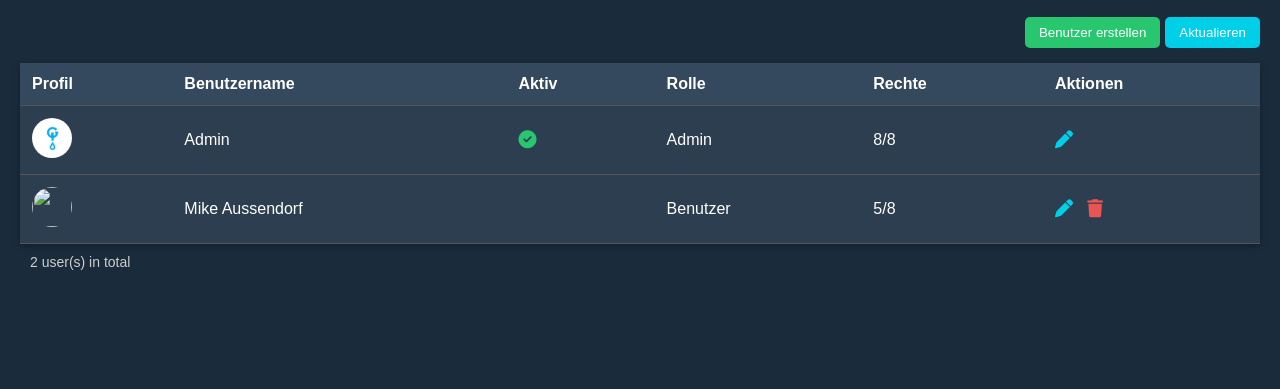
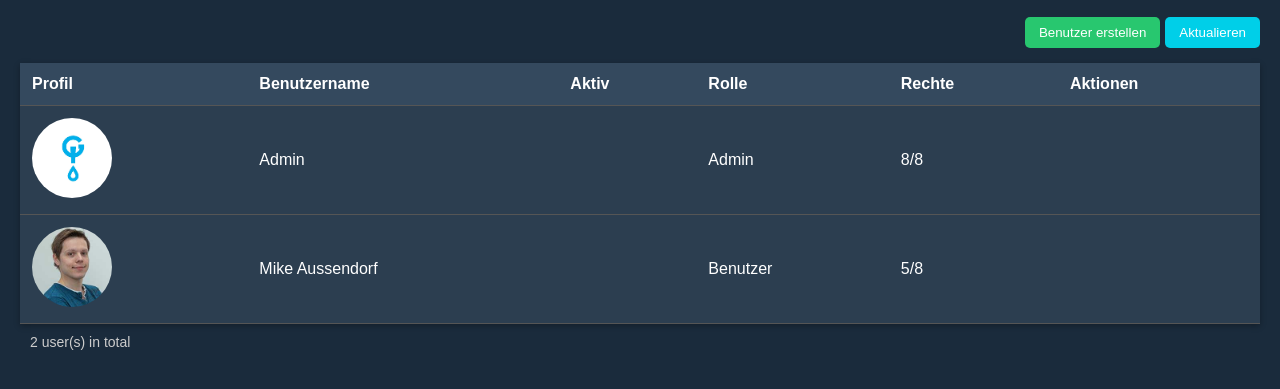
Before and after one commit to Mikeaussen/ESP32-Webserver, a plain HTML site: page data/profil.html in a window 1280 px wide. Shown: the part 61-450 px from the top of the page. Drawn offline with Linux system fonts and the light colour scheme.

Commit message:
test-Änderung

```diff
--- a/data/profil.html
+++ b/data/profil.html
@@ -3,7 +3,6 @@
 <head>
   <meta charset="UTF-8">
   <title>User Management</title>
-  <link rel="stylesheet" href="https://cdnjs.cloudflare.com/ajax/libs/font-awesome/6.4.0/css/all.min.css">
   <style>
     body {
       font-family: Arial, sans-serif;
@@ -211,7 +210,7 @@
   <script>
     const users = [
       { username: "Admin", PIN: "1111", active: true, role: "Admin", anzahl_rechte: "8", image: "web/pictures/Profile/profil_Admin.png", rechte: [true,true,true,true,true,true,true,true]},
-      { username: "Mike Aussendorf", PIN: "0409", active: false, role: "Benutzer", anzahl_rechte: "5", image:"web/pictures/Profile/profil_Mike Aussendorf.jpg", rechte: [true,false,true,false,true,false,false,false]}
+      { username: "Mike Aussendorf", PIN: "0409", active: false, role: "Benutzer", anzahl_rechte: "5", image:"web/pictures/Profile/profil_Mike_Aussendorf.jpg", rechte: [true,false,true,false,true,false,false,false]}
     ];
 
     const rechteTexte = [
@@ -234,7 +233,7 @@
       users.forEach((user, index) => {
         const tr = document.createElement("tr");
         tr.innerHTML = `
-          <td><img src="${user.image}" class="profile-pic"></td>
+          <td><img src="${user.image}" style="width:80px; height:80px; border-radius:50%; object-fit:cover;" alt="Profilbild"></td>
           <td>${user.username}</td>
           <td>${user.active ? '<i class="fa-solid fa-check-circle active-icon"></i>' : ''}</td>
           <td>${user.role}</td>
```
